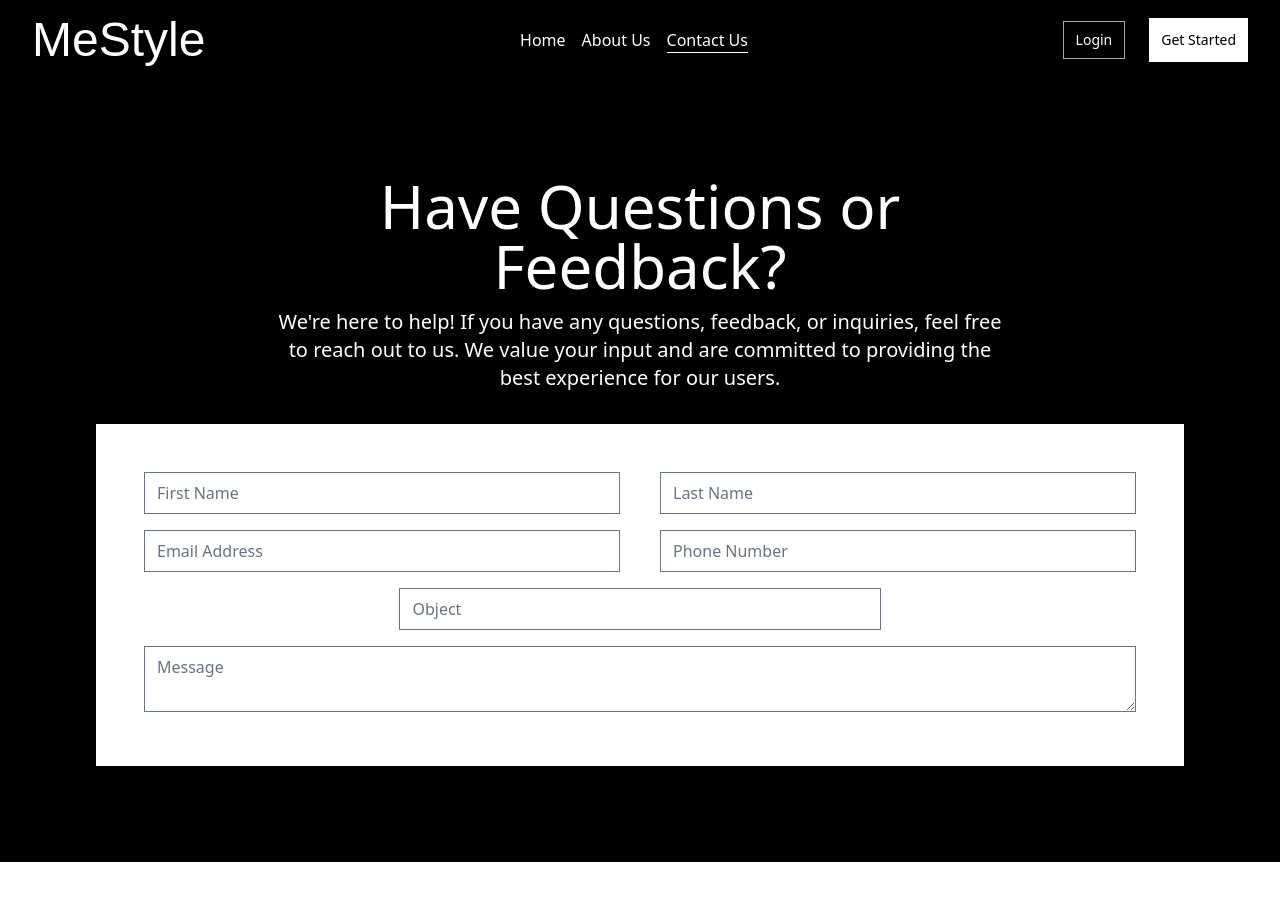
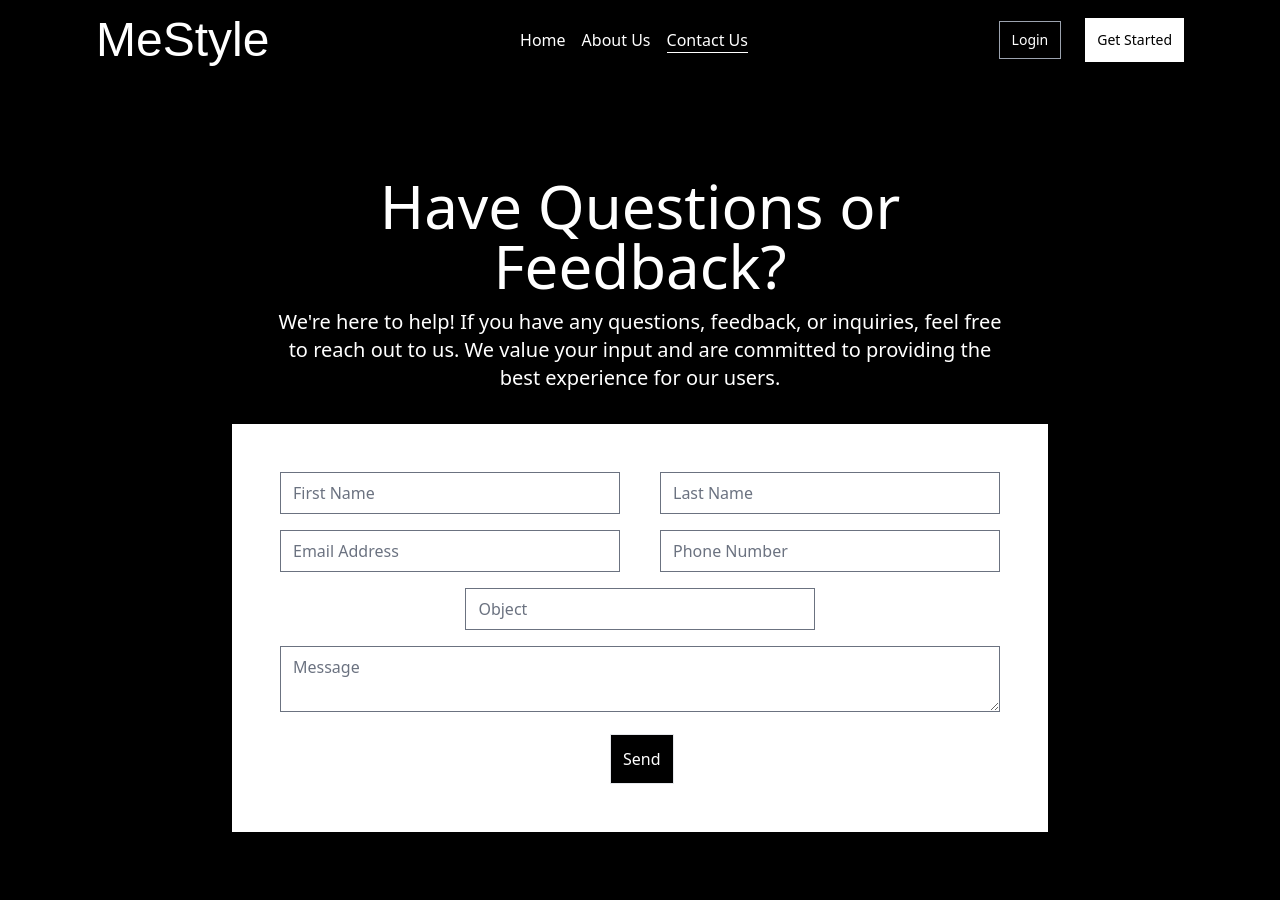
Before and after one commit to Remi-dee/Mestyle, a Next.js app: page /contact in a window 1280 px wide. Shown: the top 900 px of the page. Before the commit the page ends 862 px from the top, so only its background shows below. Built offline with nearby package versions, Linux system fonts and the light colour scheme; a web font is replaced by a local one.

Commit message:
adjust UI

```diff
--- a/app/components/landingpage/Footer.js
+++ b/app/components/landingpage/Footer.js
@@ -3,7 +3,7 @@ import { oregano } from "../../localFonts/oregano/oregano";
 
 const Footer = () => {
   return (
-    <footer className="bg-[#D9D9D9] lg:px-24 px-4 w-full flex justify-between items-center">
+    <footer className="bg-[#D9D9D9] lg:px-24 py-2 px-4 w-full flex justify-between items-center">
       <p style={oregano.style} className="md:text-5xl text-2xl">Mestyle</p>
       <div className="flex space-x-4 text-xl">
         <div> © {new Date().getFullYear()}</div>
@@ -12,8 +12,8 @@ const Footer = () => {
       <div>
         <svg
           xmlns="http://www.w3.org/2000/svg"
-          width="69"
-          height="64"
+          width="38"
+          height="38"
           viewBox="0 0 69 64"
           fill="none"
         >
--- a/app/components/landingpage/NavBar.js
+++ b/app/components/landingpage/NavBar.js
@@ -100,7 +100,7 @@ function NavBar() {
 
       {/* Web View */}
 
-      <nav className="hidden sticky top-0 z-[150] mx-auto px-8 py-4 lg:flex items-center justify-between bg-black text-white">
+      <nav className="hidden sticky top-0 z-[150] mx-auto px-24 py-4 lg:flex items-center justify-between bg-black text-white">
         <p style={oregano.style} className="logo-text text-5xl">
           MeStyle
         </p>
--- a/app/contact/page.js
+++ b/app/contact/page.js
@@ -16,7 +16,7 @@ function Page() {
           </p>
         </div>
 
-        <div className="p-12 bg-white">
+        <div className="w-full md:w-10/12 lg:w-9/12 mx-auto p-12 bg-white">
           <form className="space-y-4 ">
             <div className="md:grid md:grid-cols-2 md:gap-10 mb:mb-8 gap-4 ">
               <input placeholder="First Name" className="col-span-1 w-full" />
@@ -30,6 +30,16 @@ function Page() {
               <input placeholder="Object" className="w-full" />
             </div>
             <textarea placeholder="Message" className="w-full" />
+
+            <div className="mx-auto w-1/12">
+
+            <button
+              className="p-2 lg:p-3 text-xs lg:text-base bg-black text-white font-medium border mx-auto text-center"
+              type="button"
+            >
+              Send
+            </button>
+            </div>
           </form>
         </div>
       </section>
```
